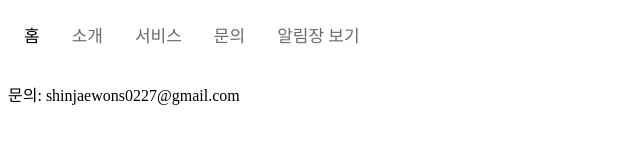
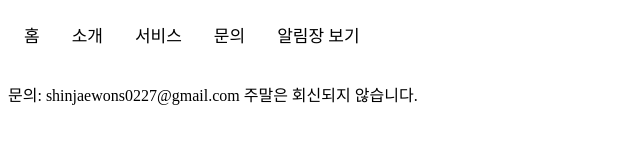
Before and after one commit to changkyungplanet/changkyungplanet.github.io, a plain HTML site: page mooni.html in a window 1280 px wide. Shown: the whole page, without its empty margins (0-640 px from the left). Drawn offline with Linux system fonts and the light colour scheme.

Commit message:
Add files via upload

```diff
--- a/alllimjang.html
+++ b/alllimjang.html
@@ -12,7 +12,7 @@
         /* 메뉴 항목 스타일링 */
         .topnav a {
             float: left;
-            color: #6b6b6b;
+            color: #000000;
             text-align: center;
             padding: 14px 16px;
             text-decoration: none;
@@ -28,12 +28,12 @@
         /* 마우스 호버 시 메뉴 항목 스타일링 */
         .topnav a:hover {
             background-color: #ffffff;
-            color: rgb(0, 0, 0);
+            color: rgb(175, 175, 175);
         }
     </style>
 </head>
-<link rel="shortcut icon" href="https://lh6.googleusercontent.com/3A_tgkE81u29mXj5h152FyHNy8bmq_93eJdNso6bEEdahjQLCDHKILLu-RxwAVAIGGvtv6Bma2HAZelweB_yg98=w16383" />
-<body>
+      <link rel="shortcut icon" href="https://lh6.googleusercontent.com/3A_tgkE81u29mXj5h152FyHNy8bmq_93eJdNso6bEEdahjQLCDHKILLu-RxwAVAIGGvtv6Bma2HAZelweB_yg98=w16383" />
+
 
     <!-- 상단바 -->
     <div class="topnav">
@@ -44,4 +44,5 @@
         <a href="alllimjang.html">알림장 보기</a>
     </div>
 
-    <iframe src="https://www.hiclass.net/main/clazzes/161a70fc-9873-4853-b68d-2919eb17d946" width="1920" height="1000"></iframe>
+
+<iframe src="https://www.hiclass.net/main/clazzes/161a70fc-9873-4853-b68d-2919eb17d946" width="1920" height="1000"></iframe>
--- a/mooni.html
+++ b/mooni.html
@@ -12,7 +12,7 @@
         /* 메뉴 항목 스타일링 */
         .topnav a {
             float: left;
-            color: #6b6b6b;
+            color: #000000;
             text-align: center;
             padding: 14px 16px;
             text-decoration: none;
@@ -28,12 +28,12 @@
         /* 마우스 호버 시 메뉴 항목 스타일링 */
         .topnav a:hover {
             background-color: #ffffff;
-            color: rgb(0, 0, 0);
+            color: rgb(175, 175, 175);
         }
     </style>
 </head>
-<link rel="shortcut icon" href="https://lh6.googleusercontent.com/3A_tgkE81u29mXj5h152FyHNy8bmq_93eJdNso6bEEdahjQLCDHKILLu-RxwAVAIGGvtv6Bma2HAZelweB_yg98=w16383" />
-<body>
+      <link rel="shortcut icon" href="https://lh6.googleusercontent.com/3A_tgkE81u29mXj5h152FyHNy8bmq_93eJdNso6bEEdahjQLCDHKILLu-RxwAVAIGGvtv6Bma2HAZelweB_yg98=w16383" />
+
 
     <!-- 상단바 -->
     <div class="topnav">
@@ -44,7 +44,8 @@
         <a href="alllimjang.html">알림장 보기</a>
     </div>
 
+
     <!-- 내용 -->
     <div>
         <h1></h1>
-        <p>문의: shinjaewons0227@gmail.com</p>
+        <p>문의: shinjaewons0227@gmail.com  주말은 회신되지 않습니다.</p>
```
Also changed, not shown: index.html (+7 -3 lines).
